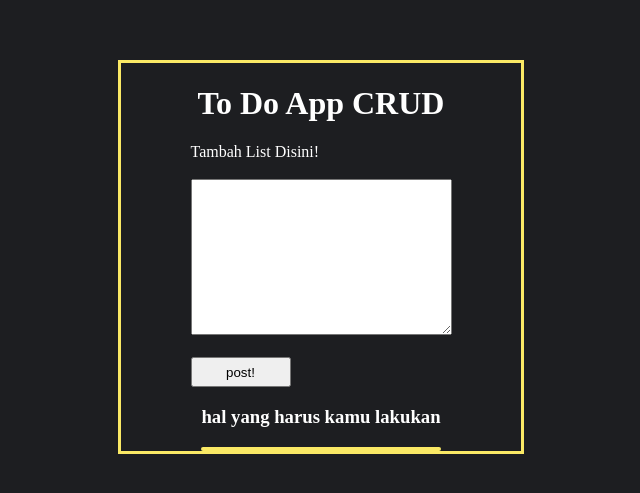
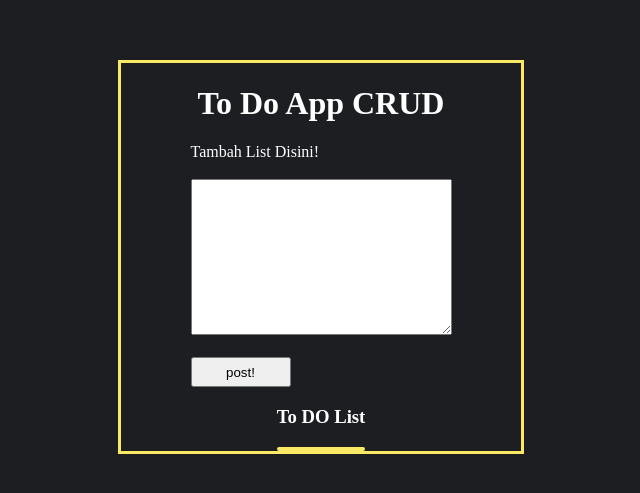
Before and after one commit to Abdurrahman778/simple-CRUD-app, a plain HTML site: page index.html in a window 1280 px wide. Shown: the part 151-644 px from the top of the page, without its empty margins (319-959 px from the left). Drawn offline with Linux system fonts and the light colour scheme.

Commit message:
Update index.html
changes h3 on line 70

```diff
--- a/index.html
+++ b/index.html
@@ -67,7 +67,7 @@
         </div>
 
         <div class="kanan">
-            <h3> hal yang harus kamu lakukan</h3>
+            <h3> To DO List</h3>
             <div id="posts">
             </div>
         </div>
```
